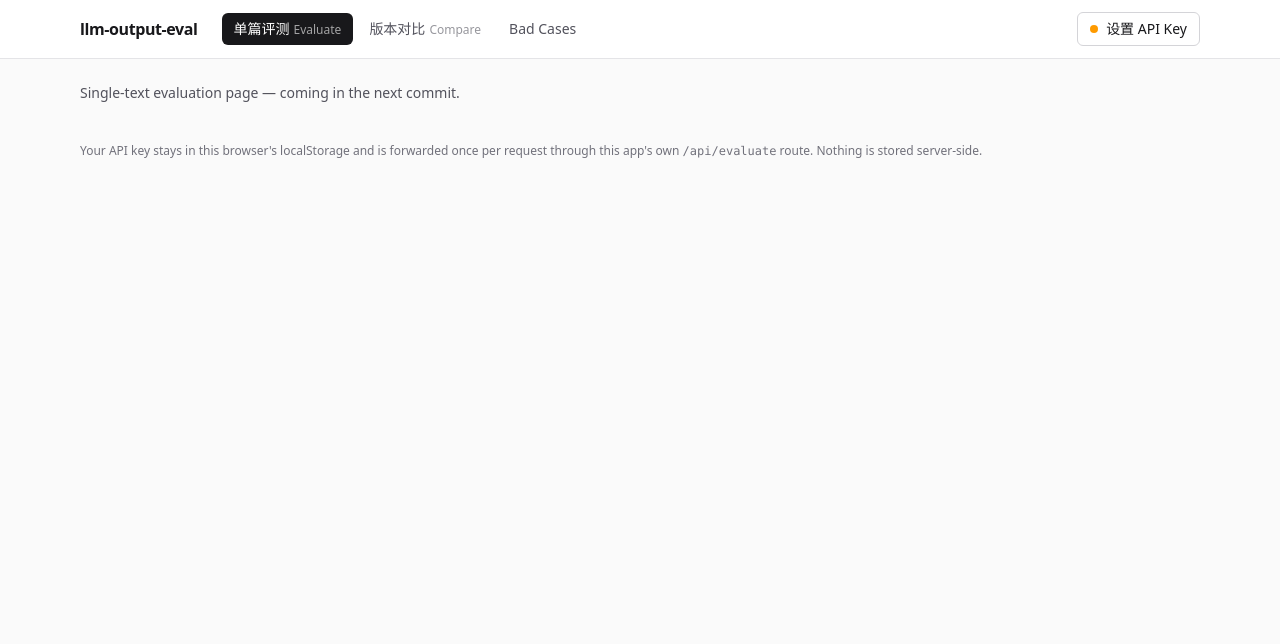
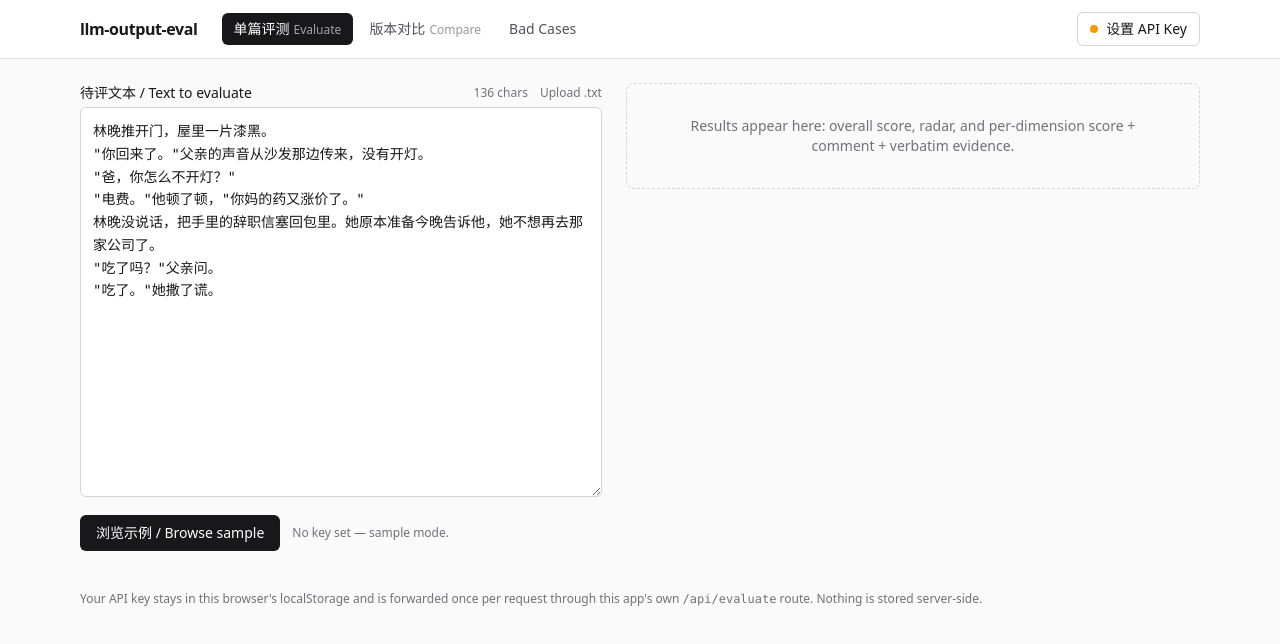
Before and after one commit to AndyZhang666666/llm-output-eval, a Next.js app: page / in a window 1280 px wide. Shown: the top 644 px of the page. Built offline with nearby package versions, Linux system fonts and the light colour scheme.

Commit message:
feat(ui): 单篇评测页 —— 总分、雷达图、逐维证据；没 key 时退回样例模式

```diff
--- a/src/app/page.tsx
+++ b/src/app/page.tsx
@@ -1,7 +1,99 @@
-export default function Home() {
+"use client";
+
+import { useState } from "react";
+import { DimensionCard, SafetyCard } from "@/components/DimensionCard";
+import { ScoreRadar } from "@/components/ScoreRadar";
+import { ErrorBanner, SampleBanner, Spinner, TextInput } from "@/components/ui";
+import { evaluateText } from "@/lib/api";
+import { collectBadCases } from "@/lib/badcases";
+import { SAMPLE_RESULT, SAMPLE_TEXT } from "@/lib/sample";
+import { useSettings } from "@/lib/settings";
+import type { EvaluationResult } from "@/lib/types";
+
+export default function EvaluatePage() {
+  const { settings, hasKey, loaded } = useSettings();
+  const [text, setText] = useState(SAMPLE_TEXT);
+  const [result, setResult] = useState<EvaluationResult | null>(null);
+  const [busy, setBusy] = useState(false);
+  const [error, setError] = useState<string | null>(null);
+
+  async function run() {
+    setError(null);
+    if (!hasKey) {
+      // Sample mode: show the frozen output so the layout can be explored.
+      // The banner and meta.sample make it impossible to mistake for a real run.
+      setResult(SAMPLE_RESULT);
+      return;
+    }
+    if (!text.trim()) {
+      setError("Text is empty.");
+      return;
+    }
+    setBusy(true);
+    try {
+      const [r] = await evaluateText(text, 1, settings);
+      setResult(r);
+      collectBadCases(r, "single");
+    } catch (e) {
+      setError(e instanceof Error ? e.message : String(e));
+    } finally {
+      setBusy(false);
+    }
+  }
+
   return (
-    <div className="text-sm text-zinc-600">
-      Single-text evaluation page — coming in the next commit.
+    <div className="grid gap-6 lg:grid-cols-[1fr_1.1fr]">
+      <section>
+        <TextInput label="待评文本 / Text to evaluate" value={text} onChange={setText} />
+        <div className="mt-3 flex items-center gap-3">
+          <button
+            onClick={run}
+            disabled={busy}
+            className="rounded-md bg-zinc-900 px-4 py-2 text-sm font-medium text-white hover:bg-zinc-700 disabled:opacity-50"
+          >
+            {busy ? "Scoring…" : hasKey ? "评分 / Score" : "浏览示例 / Browse sample"}
+          </button>
+          {busy && <Spinner label="One judge call, usually 10–30 s" />}
+          {loaded && !hasKey && (
+            <span className="text-xs text-zinc-500">No key set — sample mode.</span>
+          )}
+        </div>
+      </section>
+
+      <section>
+        <ErrorBanner message={error} />
+        {result && (
+          <>
+            <SampleBanner show={result.meta.sample} />
+            <div className="rounded-lg border border-zinc-200 bg-white p-4">
+              <div className="flex items-baseline justify-between">
+                <div>
+                  <div className="text-xs uppercase tracking-wide text-zinc-500">Overall (mean of 5)</div>
+                  <div className="font-mono text-3xl font-semibold">{result.overall.toFixed(2)}</div>
+                </div>
+                <div className="text-right text-xs text-zinc-500">
+                  <div>{result.meta.model}</div>
+                  {result.meta.latency_ms && <div>{(result.meta.latency_ms / 1000).toFixed(1)} s</div>}
+                </div>
+              </div>
+              <ScoreRadar
+                series={[{ name: "score", values: result.dimensions.map((d) => d.score), color: "#18181b" }]}
+              />
+            </div>
+            <div className="mt-4 space-y-3">
+              {result.dimensions.map((d) => (
+                <DimensionCard key={d.id} d={d} />
+              ))}
+              <SafetyCard s={result.safety} />
+            </div>
+          </>
+        )}
+        {!result && !error && (
+          <div className="rounded-lg border border-dashed border-zinc-300 p-8 text-center text-sm text-zinc-500">
+            Results appear here: overall score, radar, and per-dimension score + comment + verbatim evidence.
+          </div>
+        )}
+      </section>
     </div>
   );
 }
```
